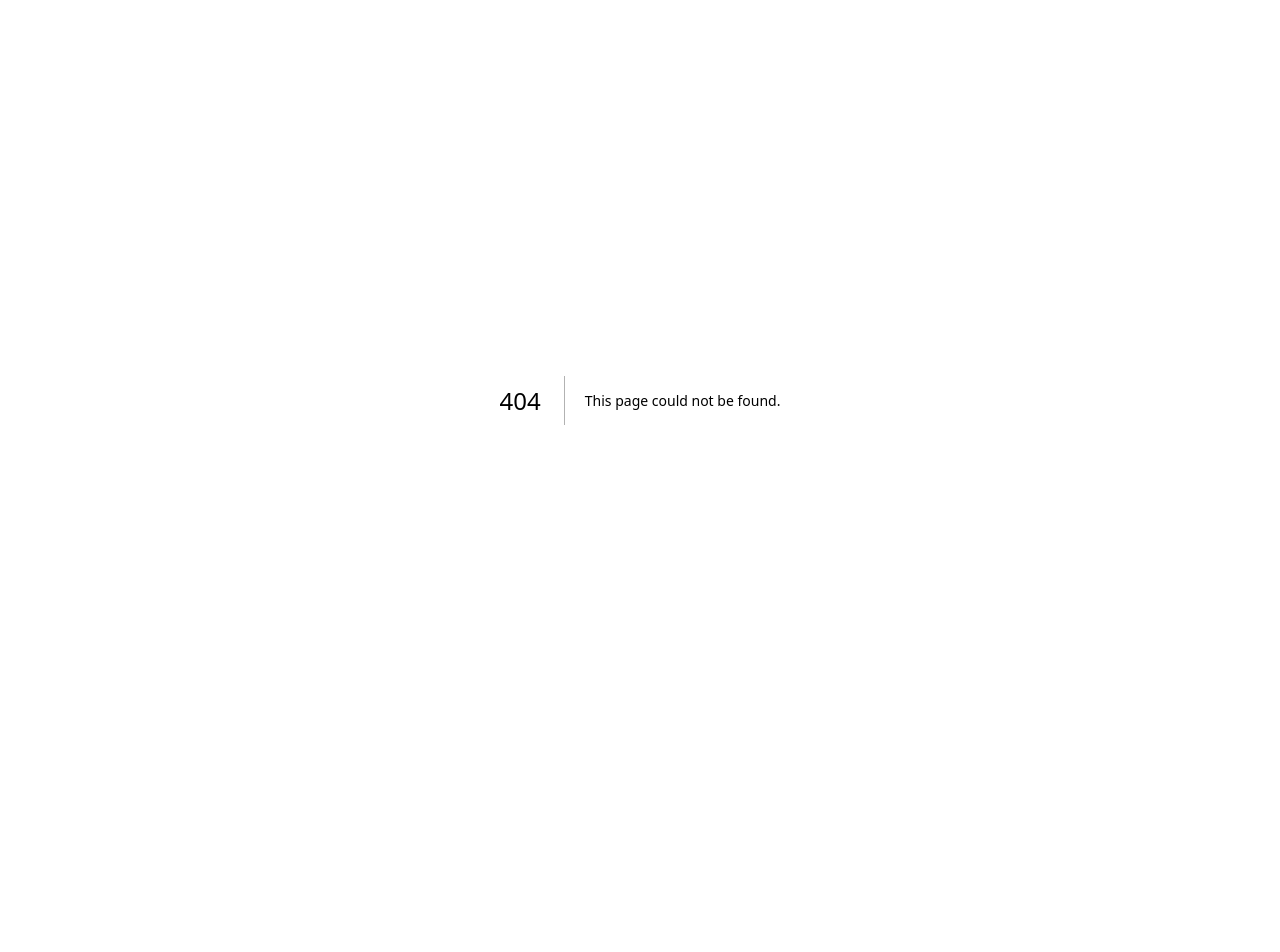
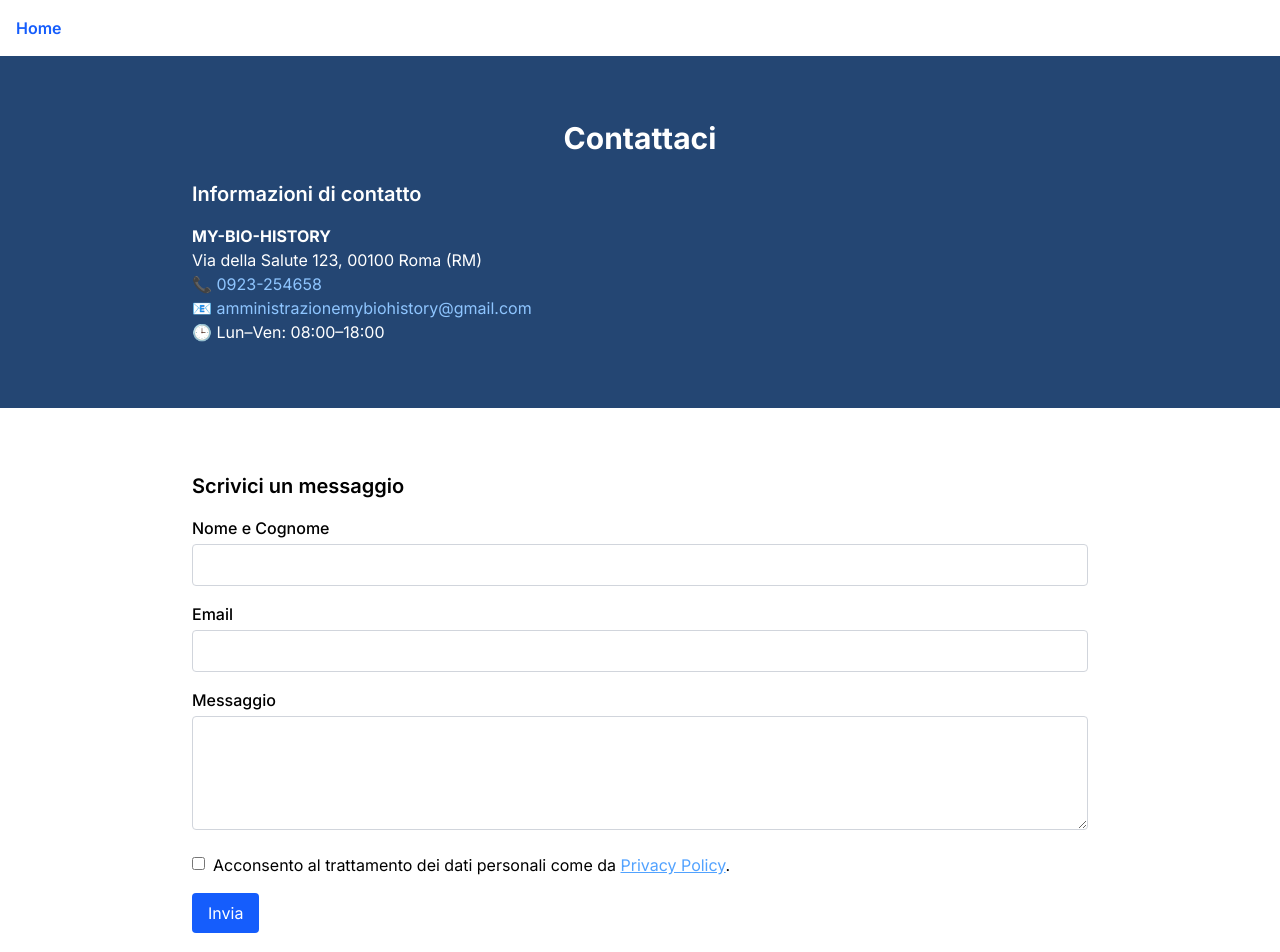
Before and after one commit to GiuseppeFavara97/my-bio-history-frontend, a Next.js app: page /contatti in a window 1280 px wide. Before the commit this address had no page. Shown: the top 952 px of the page. Before the commit the page ends 800 px from the top, so only its background shows below. Built offline with nearby package versions, Linux system fonts and the light colour scheme.

Commit message:
ho abbellito la home page e ho aggiunto la pagina contatti

```diff
--- /dev/null
+++ b/src/app/contatti/page.tsx
@@ -0,0 +1,167 @@
+"use client";
+
+import { useState } from "react";
+import Link from "next/link";
+
+function ContattiNav() {
+  return (
+    <nav className="w-full p-4 shadow-md bg-white">
+      <Link href="/" className="text-blue-600 font-semibold">
+        Home
+      </Link>
+    </nav>
+  );
+}
+
+export default function Contatti() {
+  const [formData, setFormData] = useState({
+    nome: "",
+    email: "",
+    messaggio: "",
+    consenso: false,
+  });
+
+  const [submitted, setSubmitted] = useState(false);
+  const [loading, setLoading] = useState(false);
+
+  const handleChange = (e: React.ChangeEvent<HTMLInputElement | HTMLTextAreaElement>) => {
+    const { name, value, type } = e.target;
+    if (type === "checkbox") {
+      const checked = (e.target as HTMLInputElement).checked;
+      setFormData((prev) => ({ ...prev, [name]: checked }));
+    } else {
+      setFormData((prev) => ({ ...prev, [name]: value }));
+    }
+  };
+
+  const handleSubmit = async (e: React.FormEvent) => {
+    e.preventDefault();
+
+    if (!formData.consenso) {
+      alert("Devi accettare la Privacy Policy.");
+      return;
+    }
+
+    setLoading(true);
+    try {
+      const res = await fetch(`${process.env.NEXT_PUBLIC_API_URL}/contact`, {
+        method: "POST",
+        headers: { "Content-Type": "application/json" },
+        body: JSON.stringify({
+          nome: formData.nome,
+          email: formData.email,
+          messaggio: formData.messaggio,
+        }),
+      });
+
+      const data = await res.json().catch(() => null);
+
+      if (!res.ok) throw new Error(data?.message || "Errore nell'invio del messaggio");
+
+      setSubmitted(true);
+    } catch (err: any) {
+      alert(err.message || "Errore nell'invio del messaggio");
+    } finally {
+      setLoading(false);
+    }
+  };
+
+  return (
+    <>
+      {/* Navbar solo Home */}
+      <ContattiNav />
+
+      <main className="flex flex-col min-h-screen">
+        {/* Sezione blu con info clinica */}
+        <div className="bg-[#244673] text-white py-16 px-4">
+          <div className="max-w-4xl mx-auto">
+            <h1 className="text-3xl font-bold mb-6 text-center">Contattaci</h1>
+            <div className="text-center md:text-left">
+              <h2 className="text-xl font-semibold mb-4">Informazioni di contatto</h2>
+              <p><strong>MY-BIO-HISTORY</strong></p>
+              <p>Via della Salute 123, 00100 Roma (RM)</p>
+              <p>📞 <a href="tel:+390612345678" className="text-blue-300 hover:underline">0923-254658</a></p>
+              <p>📧 <a href="mailto:amministrazionemybiohistory@gmail.com" className="text-blue-300 hover:underline">
+                amministrazionemybiohistory@gmail.com
+              </a></p>
+              <p>🕒 Lun–Ven: 08:00–18:00</p>
+            </div>
+          </div>
+        </div>
+
+        {/* Sezione bianca con form */}
+        <div className="bg-white text-black py-16 px-4 flex-grow">
+          <div className="max-w-4xl mx-auto">
+            <h2 className="text-xl font-semibold mb-4">Scrivici un messaggio</h2>
+            {submitted ? (
+              <div className="text-green-400 font-semibold">
+                ✅ Grazie! Ti risponderemo al più presto.
+              </div>
+            ) : (
+              <form onSubmit={handleSubmit} className="space-y-4">
+                <div>
+                  <label className="block mb-1 font-medium">Nome e Cognome</label>
+                  <input
+                    type="text"
+                    name="nome"
+                    value={formData.nome}
+                    onChange={handleChange}
+                    required
+                    className="w-full border border-gray-300 text-black px-3 py-2 rounded"
+                  />
+                </div>
+                <div>
+                  <label className="block mb-1 font-medium">Email</label>
+                  <input
+                    type="email"
+                    name="email"
+                    value={formData.email}
+                    onChange={handleChange}
+                    required
+                    className="w-full border border-gray-300 text-black px-3 py-2 rounded"
+                  />
+                </div>
+                <div>
+                  <label className="block mb-1 font-medium">Messaggio</label>
+                  <textarea
+                    name="messaggio"
+                    value={formData.messaggio}
+                    onChange={handleChange}
+                    rows={4}
+                    required
+                    className="w-full border border-gray-300 text-black px-3 py-2 rounded"
+                  />
+                </div>
+                <div>
+                  <label className="inline-flex items-start gap-2">
+                    <input
+                      type="checkbox"
+                      name="consenso"
+                      checked={formData.consenso}
+                      onChange={handleChange}
+                      required
+                      className="mt-1"
+                    />
+                    <span>
+                      Acconsento al trattamento dei dati personali come da{" "}
+                      <a href="/privacy-policy" target="_blank" className="text-blue-400 underline">
+                        Privacy Policy
+                      </a>.
+                    </span>
+                  </label>
+                </div>
+                <button
+                  type="submit"
+                  disabled={loading}
+                  className={`px-4 py-2 rounded transition ${loading ? 'bg-gray-500' : 'bg-blue-600 hover:bg-blue-700'} text-white`}
+                >
+                  {loading ? 'Invio...' : 'Invia'}
+                </button>
+              </form>
+            )}
+          </div>
+        </div>
+      </main>
+    </>
+  );
+}
--- a/src/app/layout.tsx
+++ b/src/app/layout.tsx
@@ -1,5 +1,6 @@
 import './globals.css'
 import { Inter } from 'next/font/google'
+
 
 const inter = Inter({ subsets: ['latin'] })
 
@@ -12,7 +13,11 @@ export default function RootLayout({ children }: { children: React.ReactNode })
   return (
     <html lang="it">
       <body className={`${inter.className} `}>
-        {children}
+
+          <main>
+          {children}
+        </main>
+
       </body>
     </html>
   )
--- a/src/components/home/home.tsx
+++ b/src/components/home/home.tsx
@@ -28,6 +28,13 @@ const Home = () => {
   >
     Chi siamo
   </h2>
+
+
+  <h2
+  id="servizi"
+  className="text-2xl font-semibold mb-8 scroll-mt-[-500px]"
+  ></h2>
+
 
   <section className="w-full px-6 py-8 flex justify-center">
     <div className="grid grid-cols-1 md:grid-cols-2 gap-8 max-w-6xl w-full">
--- a/src/components/navbar/nav-menu.tsx
+++ b/src/components/navbar/nav-menu.tsx
@@ -12,7 +12,7 @@ export const NavMenu = (props: ComponentProps<typeof NavigationMenu>) => (
     <NavigationMenuList className="gap-3 space-x-0 data-[orientation=vertical]:flex-col data-[orientation=vertical]:items-start data-[orientation=vertical]:justify-start">
       <NavigationMenuItem>
         <NavigationMenuLink asChild>
-          <Link href="#">Home</Link>
+          <Link href="/">Home</Link>
         </NavigationMenuLink>
       </NavigationMenuItem>
       <NavigationMenuItem>
@@ -22,12 +22,12 @@ export const NavMenu = (props: ComponentProps<typeof NavigationMenu>) => (
       </NavigationMenuItem>
       <NavigationMenuItem>
         <NavigationMenuLink asChild>
-          <Link href="#">About</Link>
+          <Link href="#servizi">Servizi</Link>
         </NavigationMenuLink>
       </NavigationMenuItem>
       <NavigationMenuItem>
         <NavigationMenuLink asChild>
-          <Link href="#">Contatti</Link>
+          <Link href="/contatti">Contatti</Link>
         </NavigationMenuLink>
       </NavigationMenuItem>
     </NavigationMenuList>
```
